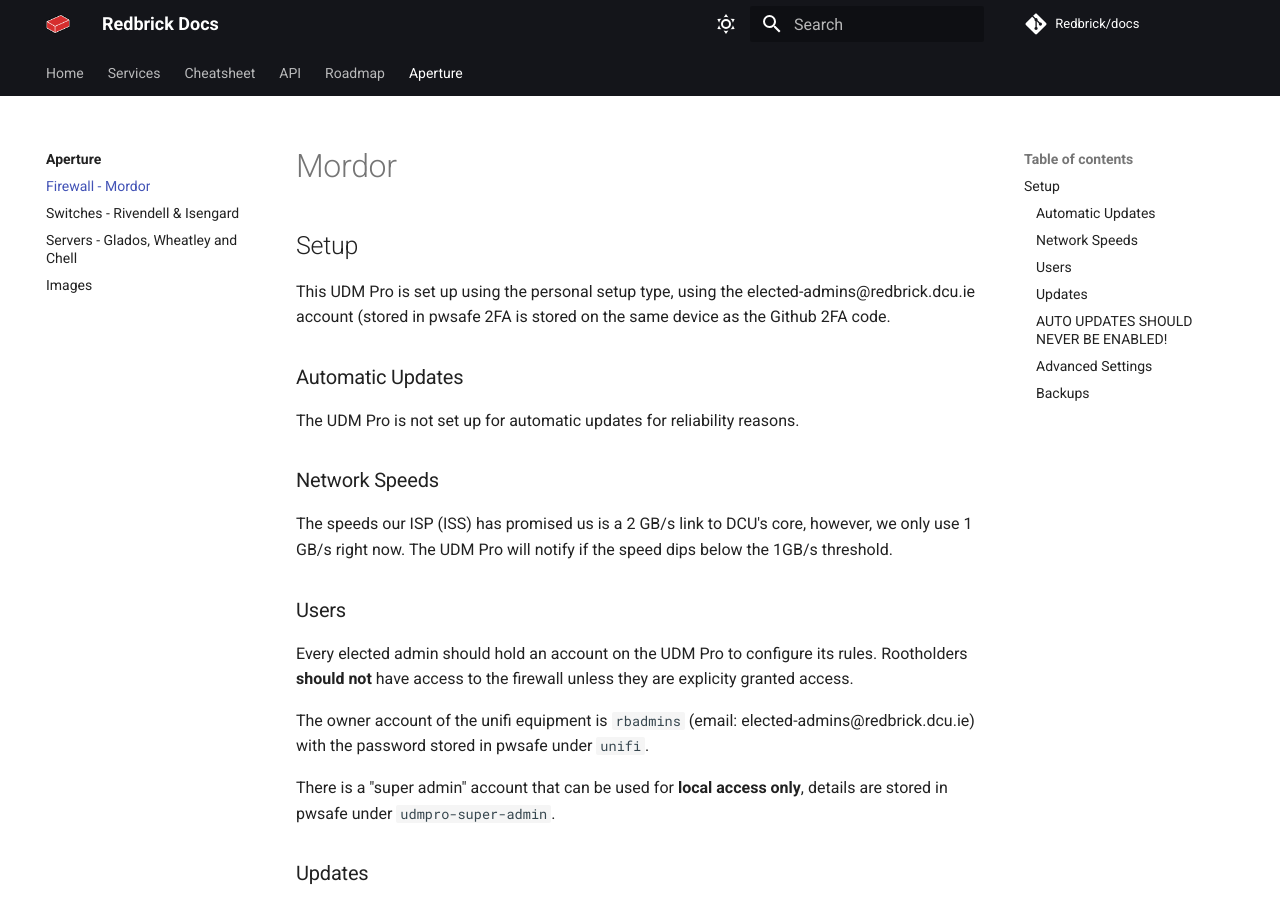
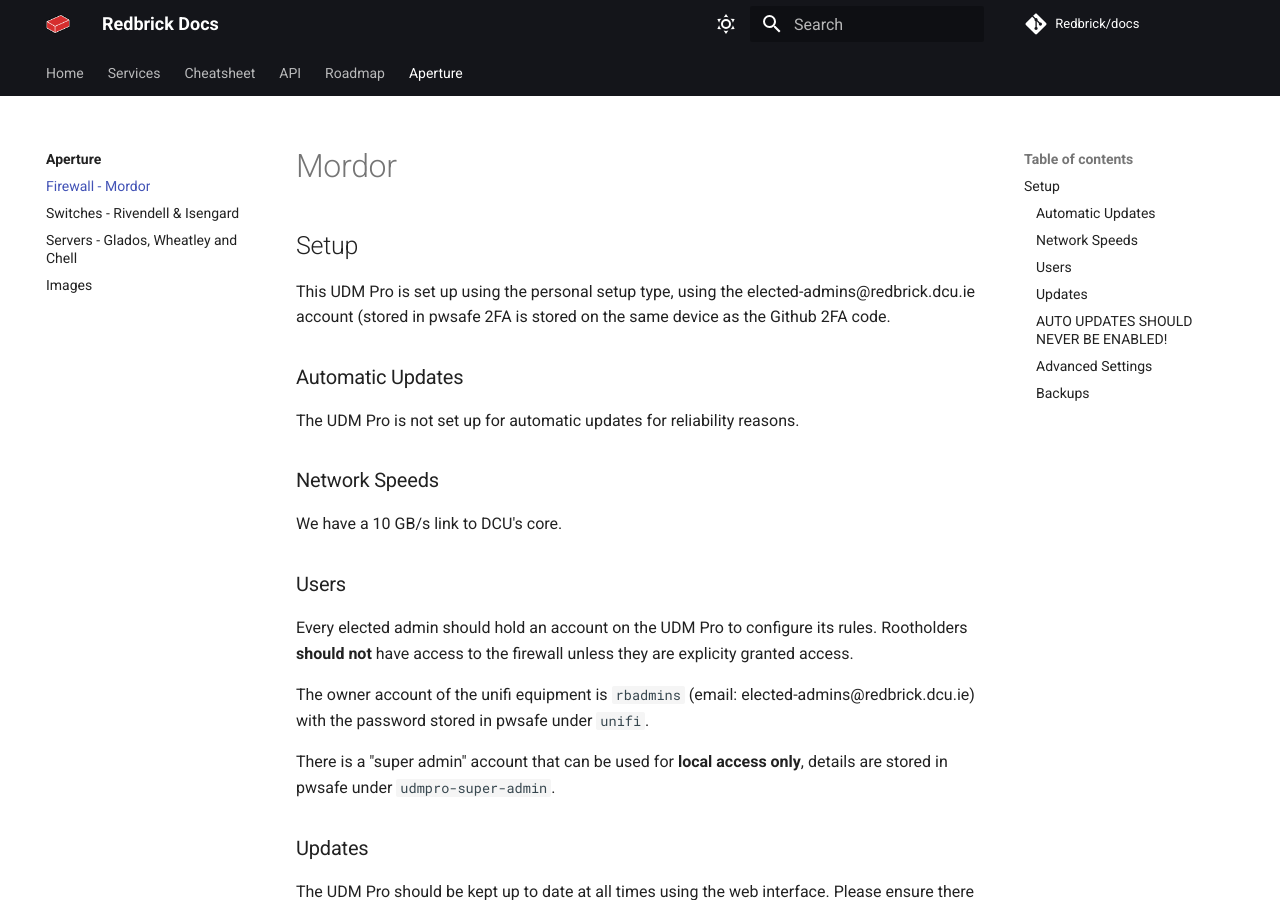
Before and after one commit to redbrick/docs, an MkDocs documentation site: the page built from docs/aperture/firewall.md, in a window 1280 px wide and 900 px high. Built offline with MkDocs 1.6.1 and Material for MkDocs 9.7.7, drawn with Linux system fonts in a browser that asks for light colours; comment, search, counter and statistics services are not loaded.

Commit message:
updating docs

```diff
--- a/docs/aperture/firewall.md
+++ b/docs/aperture/firewall.md
@@ -1,6 +1,6 @@
 # Mordor
 
-<!-- Access through 192.168.1.1 -->
+<!-- Access through 10.10.0.1 -->
 
 ## Setup
 
@@ -13,8 +13,7 @@
 
 ### Network Speeds
 
-The speeds our ISP (ISS) has promised us is a 2 GB/s link to DCU's core, however, we only use 1 GB/s
-right now. The UDM Pro will notify if the speed dips below the 1GB/s threshold.
+We have a 10 GB/s link to DCU's core.
 
 ### Users
 
```
Also changed, not shown: docs/aperture/images.md (+4 -0 lines), docs/aperture/switches.md (+4 -0 lines).
